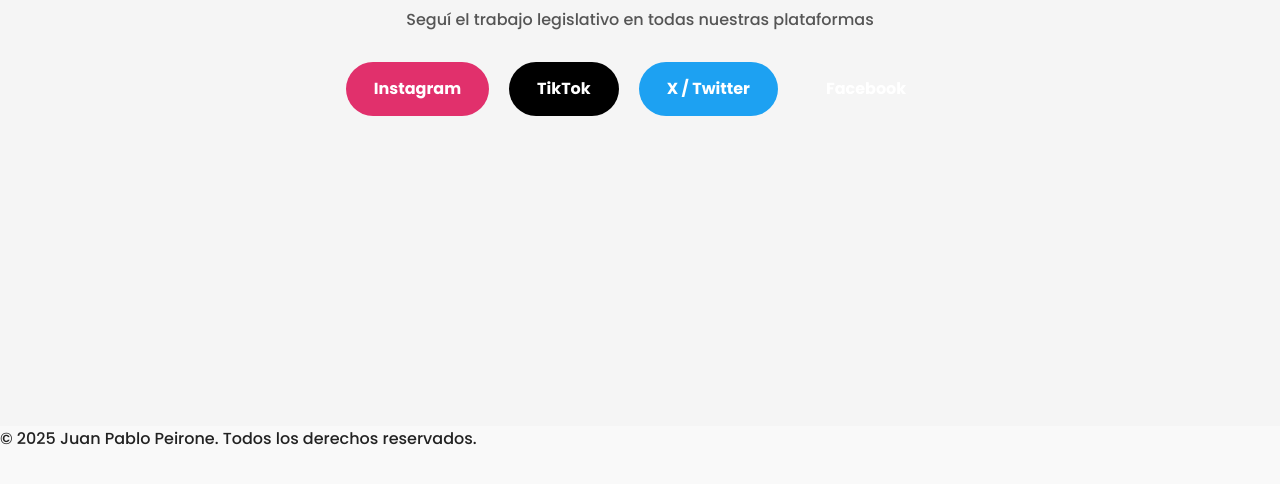
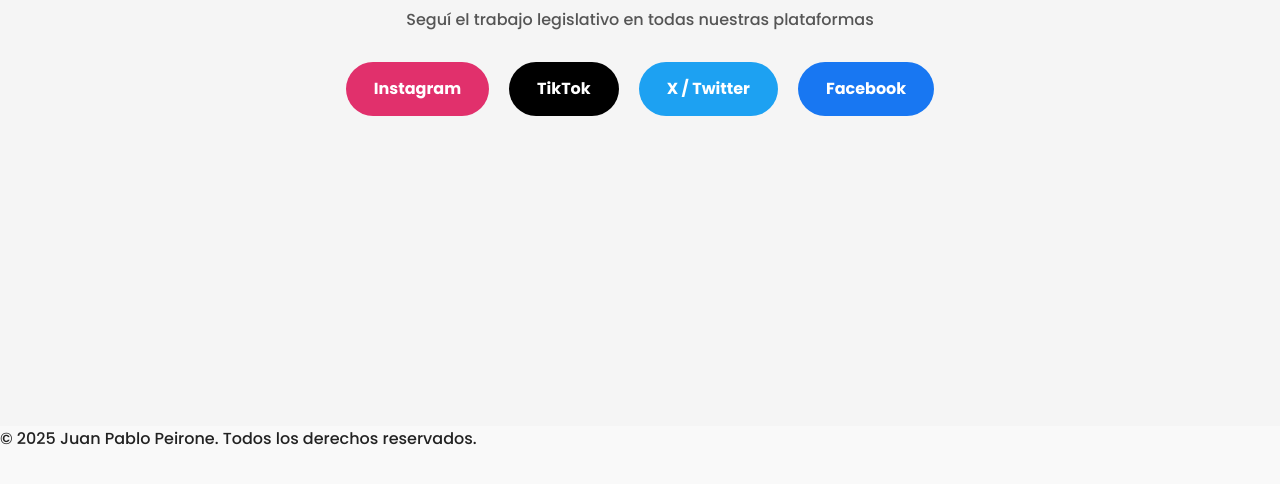
Before and after one commit to juanpablopeirone/legislador., a plain HTML site: page redes.html in a window 1280 px wide. Shown: the part 192-676 px from the top of the page. Drawn offline with Linux system fonts and the light colour scheme.

Commit message:
Update style.css

```diff
--- a/style.css
+++ b/style.css
@@ -197,3 +197,4 @@ body {
 .tiktok    { background: #000000; }
 .twitter   { background: #1DA1F2; }
 .youtube   { background: #FF0000; }
+.facebook  {background: #1877F2; }
```
